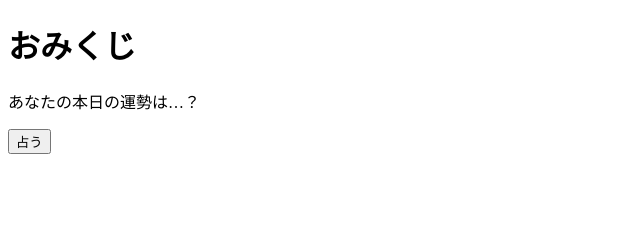
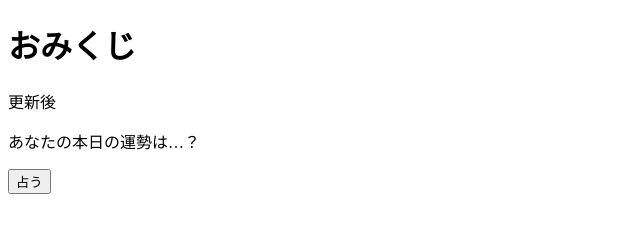
Before and after one commit to 3700ooyama/omikuji, a plain HTML site: page index.html in a window 1280 px wide. Shown: the whole page, without its empty margins (0-640 px from the left). Drawn offline with Linux system fonts and the light colour scheme.

Commit message:
Add files via upload

```diff
--- a/index.html
+++ b/index.html
@@ -10,6 +10,7 @@
 <body>
     <div id="ommikuji">
         <h1>おみくじ</h1>
+        <p>更新後</p>
         <p id="output">あなたの本日の運勢は…？</p>
         <input type="button" id="btn" value="占う">
     </div>
```
